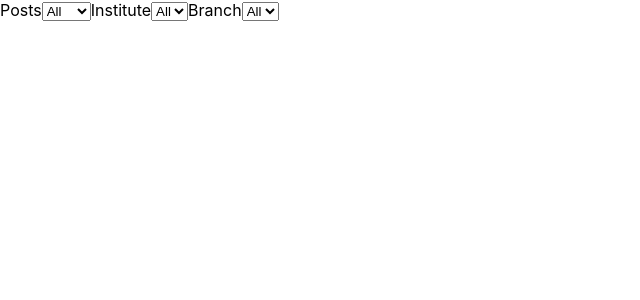
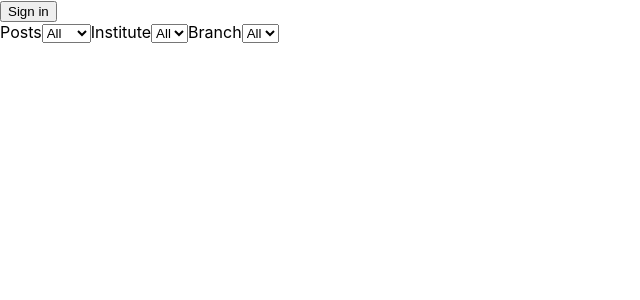
Before and after one commit to ssc-india/ssc-india-client, a React (Create React App) app: page / in a window 1280 px wide. Shown: the top 300 px of the page, without its empty margins (0-640 px from the left). Built offline with nearby package versions, Linux system fonts and the light colour scheme; no server answers.

Commit message:
added signout functionality in Navbar button

```diff
--- a/src/App.js
+++ b/src/App.js
@@ -1,13 +1,18 @@
 import React, { useState } from "react";
-import { Redirect, Route, Switch } from "react-router";
+import { Redirect, Route, Switch, useHistory } from "react-router";
+import { Navbar } from "./components";
 import { AuthenticateUser, CreatePost, HomePage, ShowPost } from "./containers";
 // import DevTest from "./dev_test";
 
 const App = () => {
   const [user, setUser] = useState({});
+  const history = useHistory();
 
   return (
     <div className="App">
+      <Navbar user={user.name}
+        setUser={() => 'name' in user ? setUser({}) : history.push('/authUser')}
+      />
       {/* <DevTest /> */}
       <Switch>
         <Route exact path='/' render={() => <HomePage user={'name' in user ? user.name : null} />} />
@@ -18,7 +23,6 @@ const App = () => {
             <AuthenticateUser setUser={setUser} /> :
             null
         }
-        <Route exact path='/' component={HomePage} />
         <Route exact path='/createPost' render={() => <CreatePost user={user.name} setUser={setUser} />} />
         <Redirect to='/' />
       </Switch>
--- a/src/components/Navbar/index.jsx
+++ b/src/components/Navbar/index.jsx
@@ -7,10 +7,18 @@ const Navbar = props => {
   return (
     <div>
       {
-        props.user !== null ?
+        props.user ?
+          <p>Signed in as {props.user}</p> :
+          null
+      }
+      {
+        props.user ?
           <button onClick={() => history.push('/createPost')}>Create Post</button> :
           null
       }
+      <button onClick={props.setUser}>
+        { props.user ? 'Sign out' : 'Sign in' }
+      </button>
     </div>
   );
 }
--- a/src/containers/HomePage/index.jsx
+++ b/src/containers/HomePage/index.jsx
@@ -1,14 +1,12 @@
 import React from "react";
 import { ListPosts } from "../../components";
 // import { useHistory } from "react-router";
-import Navbar from "../../components/Navbar";
 
 const HomePage = ({user}) => {
   // const history = useHistory();
 
   return (
     <div>
-      <Navbar user={user} />
       <ListPosts />
     </div>
   );
```
